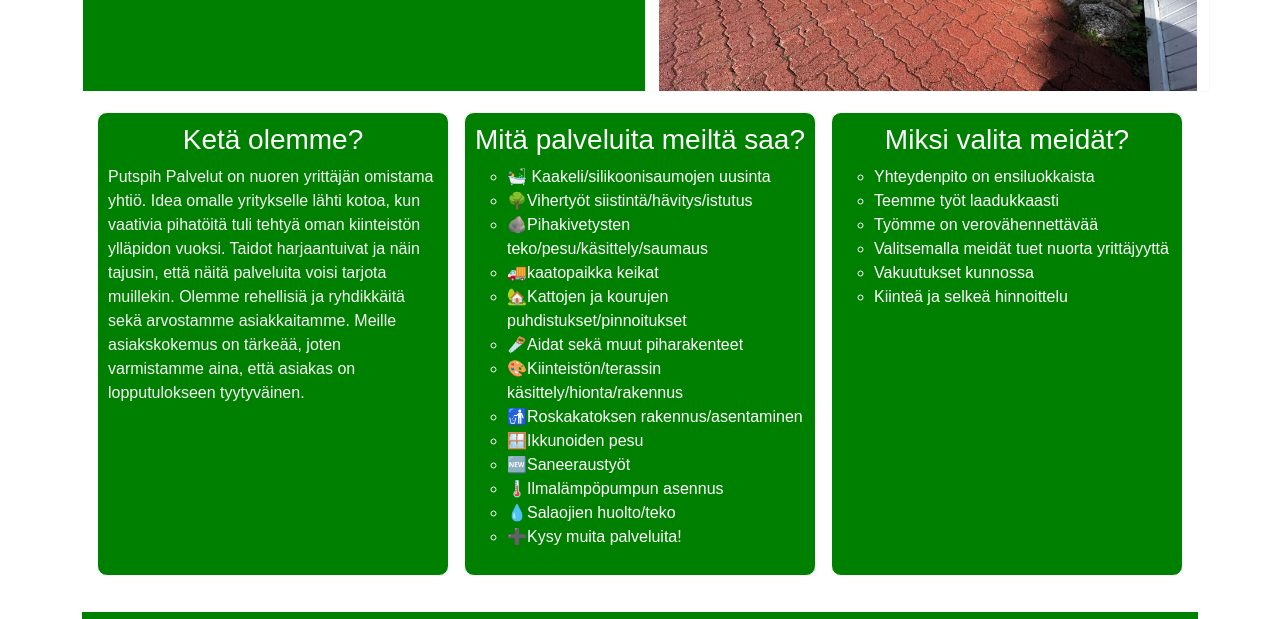
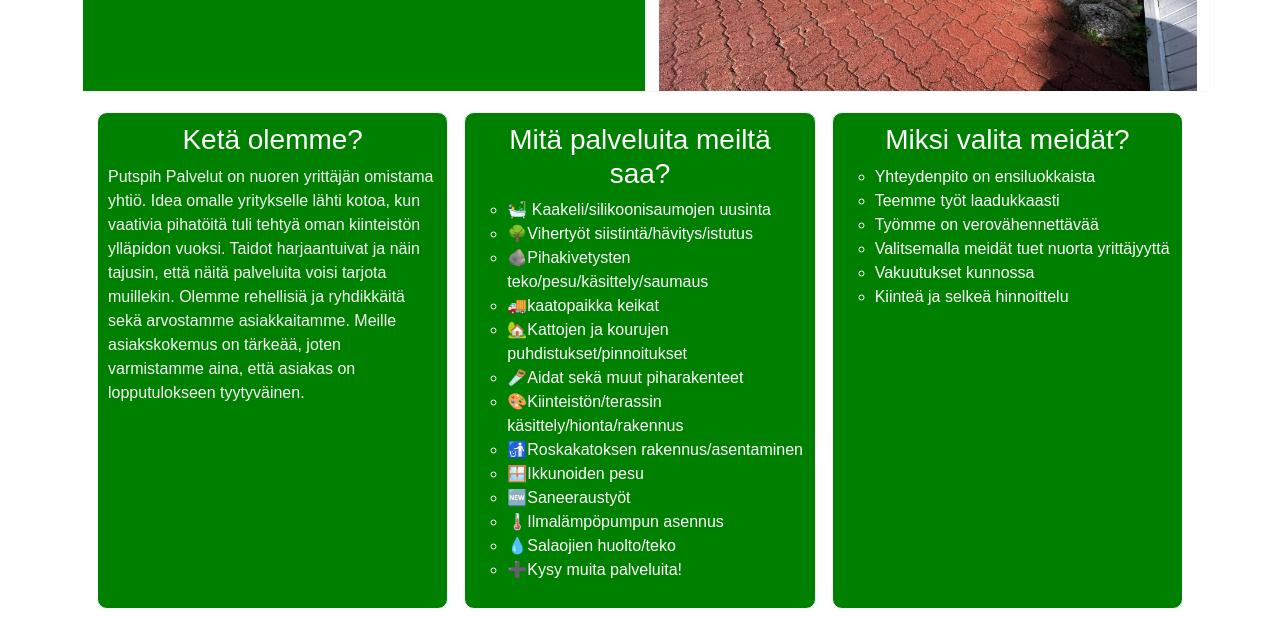
Before and after one commit to Goutsi/Goutsi.github.io, a plain HTML site: page index.html in a window 1280 px wide. Shown: the part 655-1274 px from the top of the page. Drawn offline with nearby package versions, Linux system fonts and the light colour scheme.

Commit message:
viimeistely nro 3

```diff
--- a/index.html
+++ b/index.html
@@ -33,7 +33,7 @@
 </div>
 
   <div id="yläkerta" class="container">
-      <div class="row">
+      <div class="row" style="margin-left: auto;">
        <div id="teksti" class="col border border-light">
         <h1> Onko pihasi päässyt huonoon kuntoon
           vai kenties kivetykset täynnä sammalta?</h1>
--- a/tyylit.css
+++ b/tyylit.css
@@ -39,11 +39,10 @@ li {
 
 .row {
     margin-top: 20px;
-    margin-left: auto;
 }
 
 .container {
-    display: flexbox;
+
 }
 
 #teksti {
@@ -74,7 +73,7 @@ font-family: Arial, Helvetica, sans-serif;
 #alakerta1 {
     border-radius:10px;
 padding: 10px;
-margin-inline: 15px;
+margin-inline: 16px;
 background-color:green;
 font-family: Arial, Helvetica, sans-serif;
 }
```
